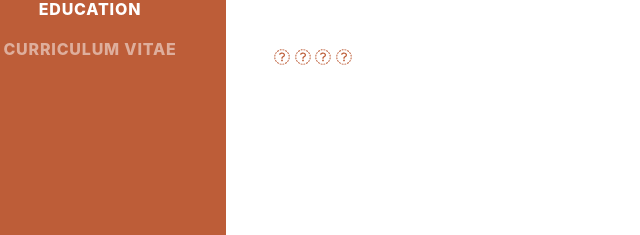
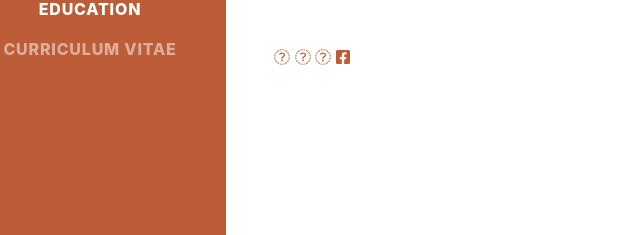
Before and after one commit to JayKamat99/jaykamat99.github.io, a plain HTML site: page index.html in a window 1280 px wide. Shown: the part 503-738 px from the top of the page, 46-686 px from the left. Drawn offline with nearby package versions, Linux system fonts and the light colour scheme; a web font is replaced by a local one.

Commit message:
Update index.html

```diff
--- a/index.html
+++ b/index.html
@@ -52,7 +52,7 @@
                         <i class="fab fa-wordpress"></i>
                       </a> -->
                       <a  title="Not much active here 😅" target="_blank" href="https://www.facebook.com/jaykamat99">
-                        <i class="fa fa-facebook"></i>
+                        <i class="fab fa-facebook-square"></i>
                       </a>
                     </div>
                 </div>
```
